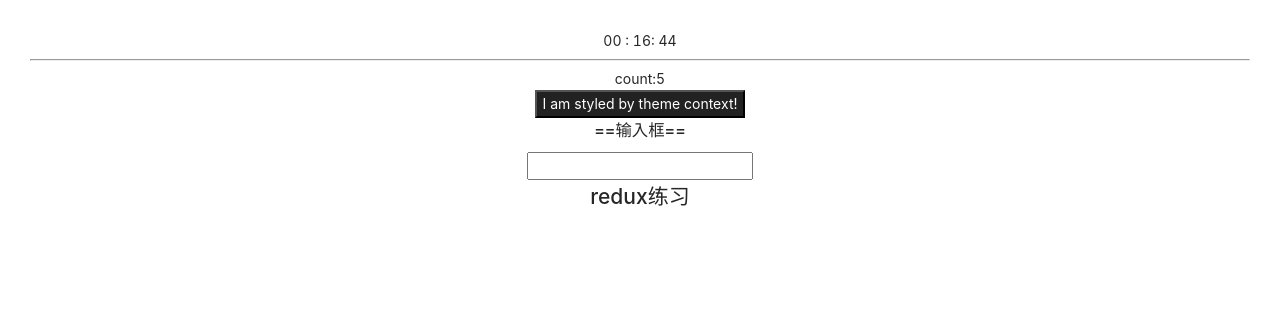
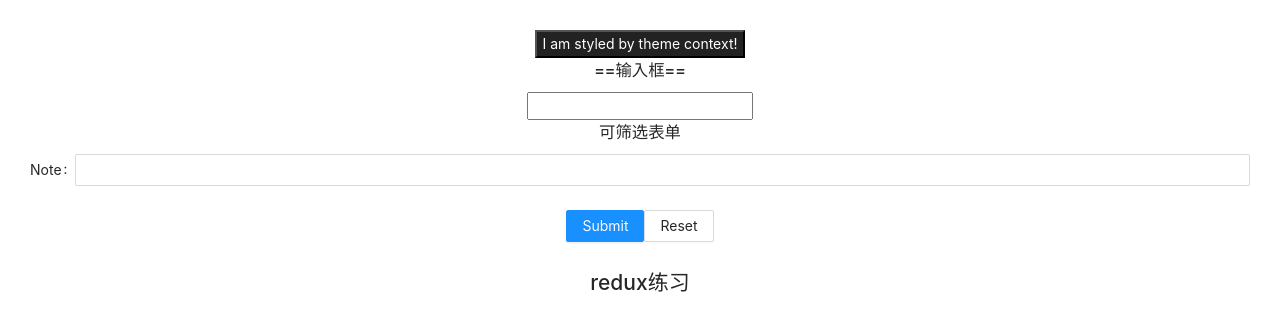
Before and after one commit to breadfruit/react-execrises, a React (Create React App) app: page / in a window 1280 px wide. Shown: the top 330 px of the page. Built offline with nearby package versions, Linux system fonts and the light colour scheme.

Commit message:
filtertable

```diff
--- a/src/App.tsx
+++ b/src/App.tsx
@@ -1,15 +1,14 @@
 import React from 'react';
-import MyInput from "./components/input/";
 import Clock from "./components/clock/";
 import Content from "./components/officialCase/useContext";
 import Input from "./components/input/input"
 import './App.css';
 import 'antd/dist/antd.css';
-
+import FilterTable from './components/filterTable'
 function App() {
   return (
     <div className="App">
-      <Clock />
+      {/*<Clock />*/}
       <Content />
       <h3>==输入框==</h3>
       <Input
@@ -17,6 +16,8 @@ function App() {
               console.log('focus')
           }}
       />
+        <h3>可筛选表单</h3>
+        <FilterTable></FilterTable>
         <h2>redux练习</h2>
 
     </div>
--- a/src/components/clock/index.tsx
+++ b/src/components/clock/index.tsx
@@ -6,9 +6,6 @@ const Counter = function () {
     const [count, setCount] = React.useState(0);
 
     useAnimationFrame(deltaTime => {
-        // Pass on a function to the setter of the state
-        // to make sure we always have the latest state
-
         setCount(count +1)
 
     }, 1000);
--- a/src/components/clock/useAnimationFrame.tsx
+++ b/src/components/clock/useAnimationFrame.tsx
@@ -1,4 +1,3 @@
-import useLatest from '../utils/useLatest'
 import {useEffect, useRef} from "react";
 
 function useAnimationFrame(callback: (del: number | undefined) => void, delay = 0) {
@@ -11,7 +10,6 @@ function useAnimationFrame(callback: (del: number | undefined) => void, delay =
             if ( time - previousTimeRef.current >= delay) {
                 callback(time - previousTimeRef.current);
                 previousTimeRef.current = time;
-                console.log('previousTimeRef', previousTimeRef.current)
             }
             requestRef.current = requestAnimationFrame(animateRef.current);
         }
--- /dev/null
+++ b/src/components/filterTable/index.tsx
@@ -0,0 +1,46 @@
+import {Form, Table, Button, Input} from 'antd'
+
+export default function FilterTable() {
+    const [form] = Form.useForm();
+
+    const onFinish = (values) => {
+        console.log(values);
+    };
+
+    const onReset = () => {
+        form.resetFields();
+    };
+
+    return (
+        <Form form={form} name="control-hooks" onFinish={onFinish}>
+            <Form.Item
+                name="note"
+                label="Note"
+            >
+                <Input />
+            </Form.Item>
+            <Form.Item >
+                <Button type="primary" htmlType="submit">
+                    Submit
+                </Button>
+                <Button htmlType="button" onClick={onReset}>
+                    Reset
+                </Button>
+            </Form.Item>
+        </Form>
+    );
+}
+const layout = {
+    labelCol: {
+        span: 8,
+    },
+    wrapperCol: {
+        span: 16,
+    },
+};
+const tailLayout = {
+    wrapperCol: {
+        offset: 8,
+        span: 16,
+    },
+};
--- a/src/components/input/input.tsx
+++ b/src/components/input/input.tsx
@@ -7,7 +7,7 @@ import React, {
 } from 'react';
 import type { InputProps, InputRef } from './interface';
 import BaseInput from './BaseInput';
-import omit from '../utils/omit'
+
 const Input = forwardRef<InputRef, InputProps>((props, ref) => {
     const {
         onChange,
```
Also changed, not shown: package.json (+9 -0 lines), src/components/officialCase/useCallback.tsx (added, +15 -0 lines), src/components/officialCase/useReducer.tsx (+21 -1 lines).
